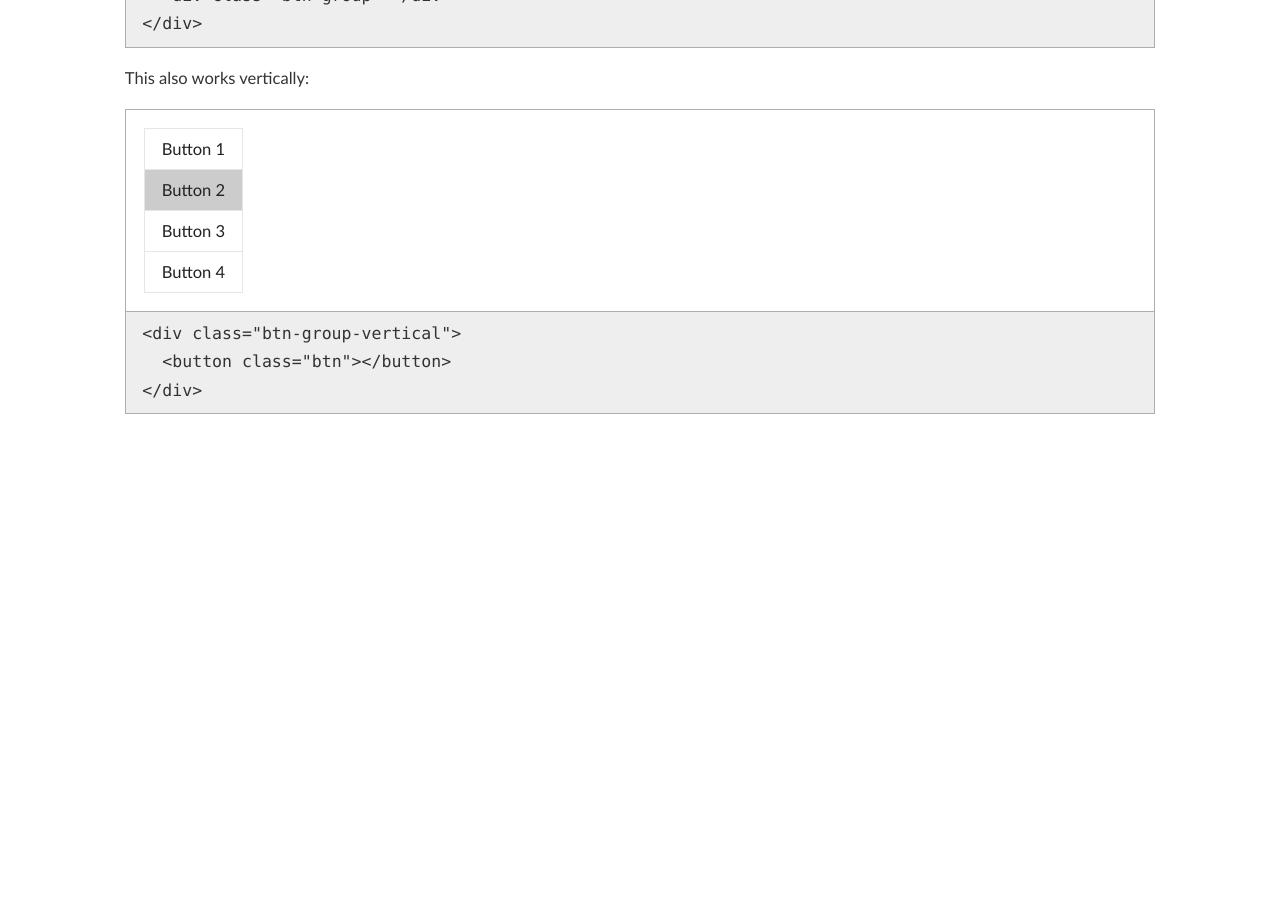
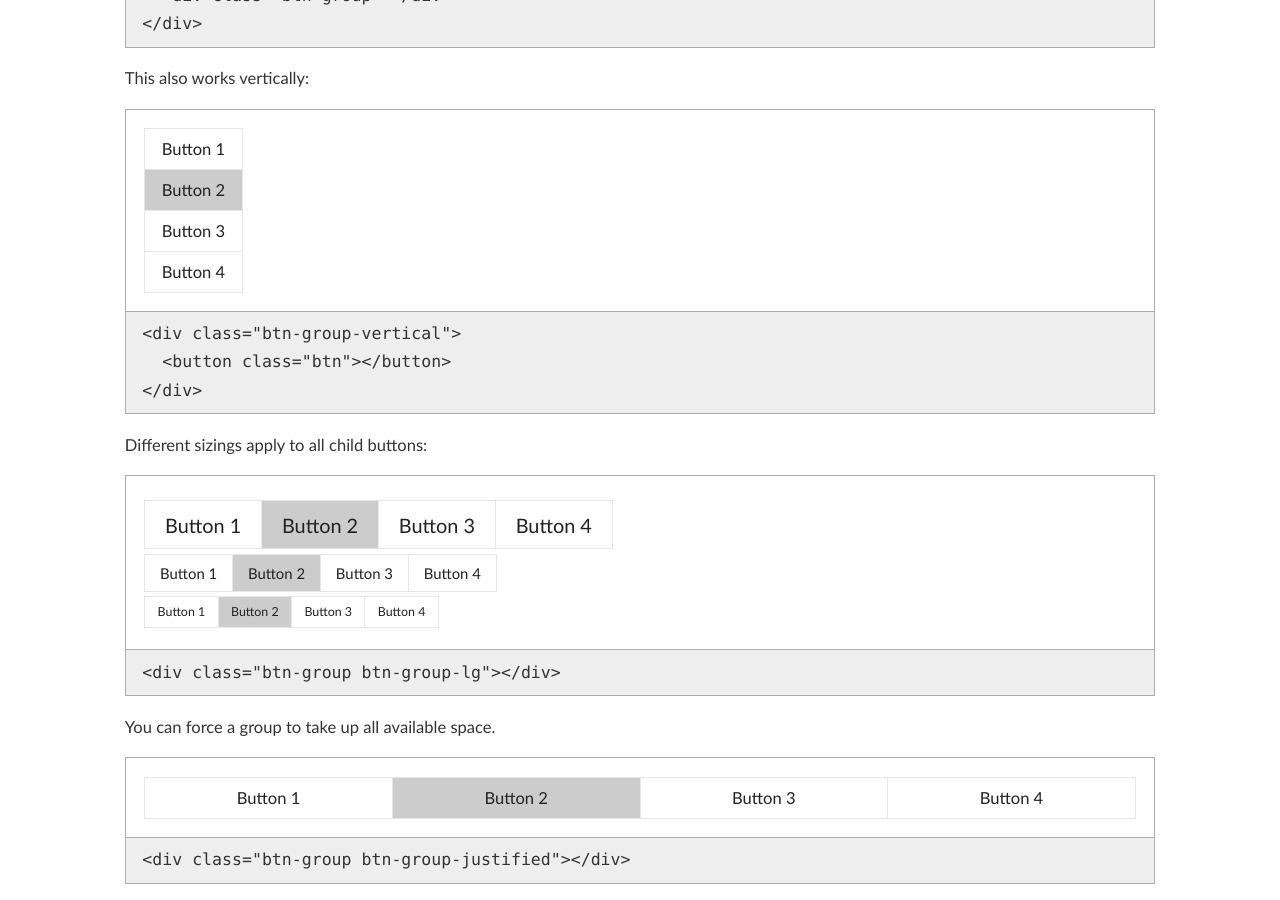
Before and after one commit to MatthiasGi/Chaos-Fundamentum, a Jekyll site: the page built from 01-modules.html, in a window 1280 px wide and 900 px high, scrolled down 3764 px. Built offline with Jekyll 4.4.1, drawn with Linux system fonts in a browser that asks for light colours; Markdown is read by kramdown in place of the engine named in the settings; before the commit the page ends 4195 px from its top, so only the background shows below that.

Commit message:
Finished button documentation.

```diff
--- a/01-modules.html
+++ b/01-modules.html
@@ -202,3 +202,39 @@ permalink: modules/
   &lt;button class="btn"&gt;&lt;/button&gt;
 &lt;/div&gt;</pre>
 </div>
+
+<p>Different sizings apply to all child buttons:</p>
+<div class="example">
+  <div class="output">
+    <div class="btn-group btn-group-lg">
+      <button class="btn">Button 1</button>
+      <button class="btn active">Button 2</button>
+      <button class="btn">Button 3</button>
+      <button class="btn">Button 4</button>
+    </div>
+    <div class="btn-group btn-group-sm">
+      <button class="btn">Button 1</button>
+      <button class="btn active">Button 2</button>
+      <button class="btn">Button 3</button>
+      <button class="btn">Button 4</button>
+    </div>
+    <div class="btn-group btn-group-xs">
+      <button class="btn">Button 1</button>
+      <button class="btn active">Button 2</button>
+      <button class="btn">Button 3</button>
+      <button class="btn">Button 4</button>
+    </div>
+  </div>
+  <pre>&lt;div class="btn-group btn-group-lg"&gt;&lt;/div&gt;</pre>
+</div>
+
+<p>You can force a group to take up all available space.</p>
+<div class="example">
+  <div class="output btn-group btn-group-justified">
+    <button class="btn">Button 1</button>
+    <button class="btn active">Button 2</button>
+    <button class="btn">Button 3</button>
+    <button class="btn">Button 4</button>
+  </div>
+  <pre>&lt;div class="btn-group btn-group-justified"&gt;&lt;/div&gt;</pre>
+</div>
```
